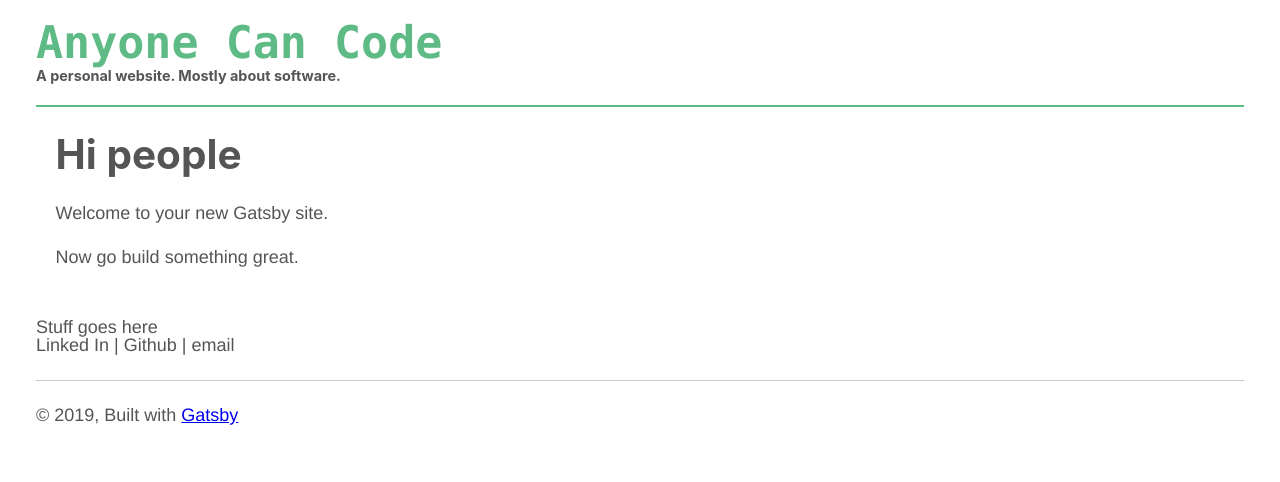
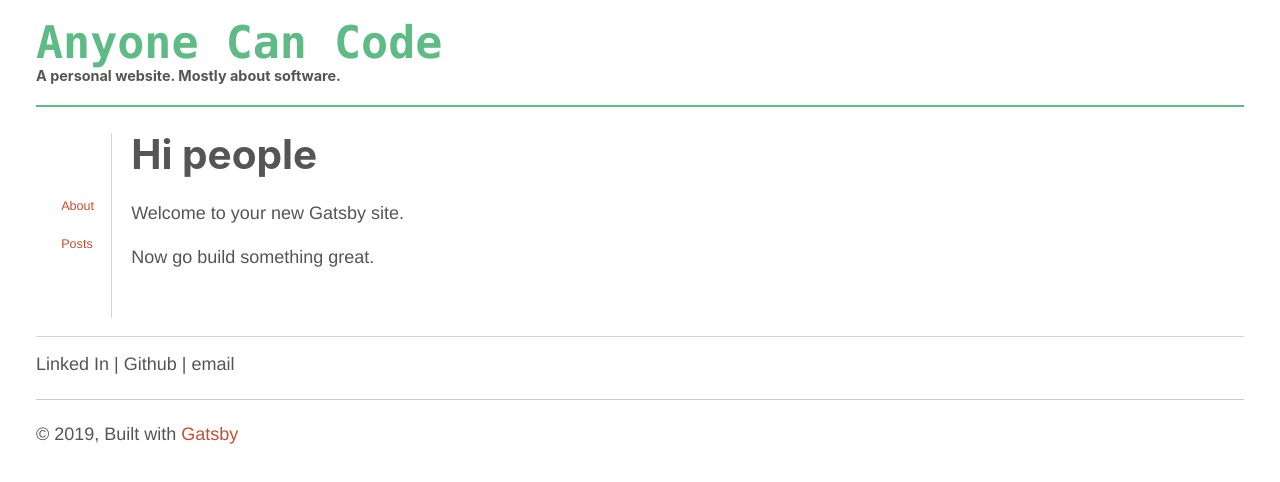
Before and after one commit to anyonecancode/philipschweiger.com.source, a Gatsby site: page / in a window 1280 px wide. Built offline with nearby package versions, Linux system fonts and the light colour scheme; Gatsby itself is replaced by a stand-in of ours.

Commit message:
Creates a vertical nav aside with links to About and Posts

```diff
--- a/src/components/layout.js
+++ b/src/components/layout.js
@@ -24,8 +24,10 @@ const Layout = ({ children }) => (
           siteTitle={data.site.siteMetadata.title}
           siteDescription={data.site.siteMetadata.description}
         />
-        <main>{children}</main>
-        <Nav />
+        <div id="container">
+          <main>{children}</main>
+          <Nav />
+        </div>
         <Footer />
       </>
     )}
--- a/src/components/nav.js
+++ b/src/components/nav.js
@@ -1,6 +1,18 @@
 import React from 'react'
 import PropTypes from 'prop-types'
+import { Link } from 'gatsby'
 
-const Nav = () => <nav>Stuff goes here</nav>
+const Nav = () => (
+  <nav>
+    <ul>
+      <li>
+        <Link to="/about">About</Link>
+      </li>
+      <li>
+        <Link to="/posts">Posts</Link>
+      </li>
+    </ul>
+  </nav>
+)
 
 export default Nav
--- a/src/styles/site.css
+++ b/src/styles/site.css
@@ -14,6 +14,19 @@ body {
   margin: 0;
   padding: 1em 2em;
 }
+
+a {
+  color: #c94d2c;
+  text-decoration: none;
+}
+a:hover {
+  text-decoration: underline;
+}
+
+#container {
+  display: flex;
+}
+
 header {
   border-bottom: 2px solid #5EBB86;
   margin: 0 0 1.45em;
@@ -40,8 +53,36 @@ header
     padding: 0;
   }
 
+
 main {
-  margin: 0 auto;
-  max-width: 960;
   padding: 0 1.0875rem 1.45rem;
+  order: 1;
 }
+
+nav {
+  width: 6em;
+  order: 0;
+  border-right: 1px solid lightgray;
+  font-size: 0.7em;
+  color: #aaa;
+  display: flex;
+  justify-content: left;
+  align-items: center;
+}
+
+nav
+  ul {
+    margin: 0;
+    padding: 0;
+  }
+
+nav
+  li {
+    margin: 2em;
+  }
+
+footer {
+  margin: 1em 0 0;
+  padding: 1em 0;
+  border-top: 1px solid lightgray;
+}
```
